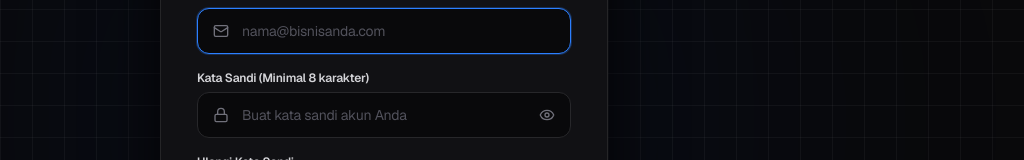
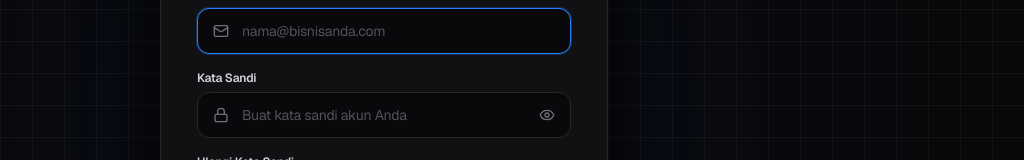
Before and after one commit to agamlatiff/bastion, a React (Vite) app in the folder web/: page /register in a window 1280 px wide. Shown: the part 279-439 px from the top of the page, without its empty margins (256-1280 px from the left). Built offline with nearby package versions, Linux system fonts and the light colour scheme.

Commit message:
feat(auth): implement interactive password strength meter and confirm match indicator in RegisterPage

```diff
--- /dev/null
+++ b/web/src/components/auth/PasswordStrengthMeter.tsx
@@ -0,0 +1,126 @@
+import React from 'react';
+import { Check } from 'lucide-react';
+
+export interface PasswordCriteria {
+    label: string;
+    met: boolean;
+}
+
+export interface PasswordStrengthResult {
+    score: number;
+    label: string;
+    colorClass: string;
+    barColor: string;
+    criteria: PasswordCriteria[];
+}
+
+export const evaluatePasswordStrength = (password: string): PasswordStrengthResult => {
+    const criteria: PasswordCriteria[] = [
+        { label: 'Min. 8 karakter', met: password.length >= 8 },
+        { label: 'Huruf besar & kecil', met: /[a-z]/.test(password) && /[A-Z]/.test(password) },
+        { label: 'Mengandung angka (0-9)', met: /\d/.test(password) },
+        { label: 'Simbol khusus (!@#$...)', met: /[^A-Za-z0-9]/.test(password) },
+    ];
+
+    const passedCount = criteria.filter((c) => c.met).length;
+
+    let score = 0;
+    let label = '';
+    let colorClass = 'text-zinc-500';
+    let barColor = 'bg-zinc-800';
+
+    if (!password) {
+        return { score: 0, label: '', colorClass, barColor, criteria };
+    }
+
+    if (password.length < 8) {
+        score = 1;
+        label = 'Sangat Lemah';
+        colorClass = 'text-rose-400';
+        barColor = 'bg-rose-500';
+    } else if (passedCount === 1) {
+        score = 1;
+        label = 'Lemah';
+        colorClass = 'text-rose-400';
+        barColor = 'bg-rose-500';
+    } else if (passedCount === 2) {
+        score = 2;
+        label = 'Cukup';
+        colorClass = 'text-amber-400';
+        barColor = 'bg-amber-500';
+    } else if (passedCount === 3) {
+        score = 3;
+        label = 'Kuat';
+        colorClass = 'text-emerald-400';
+        barColor = 'bg-emerald-500';
+    } else {
+        score = 4;
+        label = 'Sangat Kuat';
+        colorClass = 'text-emerald-400 font-bold';
+        barColor = 'bg-emerald-400';
+    }
+
+    return { score, label, colorClass, barColor, criteria };
+};
+
+interface PasswordStrengthMeterProps {
+    password: string;
+    className?: string;
+}
+
+export const PasswordStrengthMeter: React.FC<PasswordStrengthMeterProps> = ({
+    password,
+    className = '',
+}) => {
+    if (!password) return null;
+
+    const { score, label, colorClass, barColor, criteria } = evaluatePasswordStrength(password);
+
+    return (
+        <div className={`space-y-2 pt-1 transition-all duration-300 animate-in fade-in slide-in-from-top-1 ${className}`}>
+            {/* 4-Segment Progress Bar & Label */}
+            <div className="flex items-center justify-between gap-3">
+                <div className="flex-1 grid grid-cols-4 gap-1.5 h-1.5">
+                    {[1, 2, 3, 4].map((step) => (
+                        <div
+                            key={step}
+                            className={`h-full rounded-full transition-all duration-300 ${
+                                step <= score ? barColor : 'bg-zinc-800'
+                            }`}
+                        />
+                    ))}
+                </div>
+                <span className={`text-[11px] font-semibold tracking-wide shrink-0 ${colorClass}`}>
+                    {label}
+                </span>
+            </div>
+
+            {/* Dynamic 2-Column Security Checklist */}
+            <div className="grid grid-cols-2 gap-x-3 gap-y-1.5 pt-0.5">
+                {criteria.map((item, idx) => (
+                    <div
+                        key={idx}
+                        className={`flex items-center gap-1.5 text-[11px] transition-colors duration-200 ${
+                            item.met ? 'text-zinc-200 font-medium' : 'text-zinc-500'
+                        }`}
+                    >
+                        <div
+                            className={`w-3.5 h-3.5 rounded-full flex items-center justify-center shrink-0 transition-all ${
+                                item.met
+                                    ? 'bg-emerald-500/20 text-emerald-400 border border-emerald-500/40'
+                                    : 'bg-zinc-900 border border-zinc-800 text-zinc-600'
+                            }`}
+                        >
+                            {item.met ? (
+                                <Check className="w-2.5 h-2.5 stroke-[3]" />
+                            ) : (
+                                <span className="w-1 h-1 rounded-full bg-zinc-600" />
+                            )}
+                        </div>
+                        <span>{item.label}</span>
+                    </div>
+                ))}
+            </div>
+        </div>
+    );
+};
--- a/web/src/pages/RegisterPage.tsx
+++ b/web/src/pages/RegisterPage.tsx
@@ -2,6 +2,7 @@ import React, { useState } from 'react';
 import { Link, useNavigate } from 'react-router-dom';
 import { Mail, Lock, Eye, EyeOff } from 'lucide-react';
 import { BastionLogo } from '../components/common/BastionLogo';
+import { PasswordStrengthMeter } from '../components/auth/PasswordStrengthMeter';
 import { registerApi } from '../features/auth/api';
 import { useAuth } from '../features/auth/useAuth';
 import { normalizeError } from '../lib/error';
@@ -130,7 +131,7 @@ export const RegisterPage: React.FC = () => {
                     {/* Password Input */}
                     <div className="space-y-1.5">
                         <label className="block text-xs font-semibold text-zinc-300">
-                            Kata Sandi (Minimal 8 karakter)
+                            Kata Sandi
                         </label>
                         <div className="relative">
                             <Lock className="w-4 h-4 text-zinc-500 absolute left-3.5 sm:left-4 top-1/2 -translate-y-1/2 pointer-events-none" />
@@ -148,7 +149,7 @@ export const RegisterPage: React.FC = () => {
                             <button
                                 type="button"
                                 onClick={() => setShowPassword(!showPassword)}
-                                className="absolute right-3.5 sm:right-4 top-1/2 -translate-y-1/2 text-zinc-500 hover:text-zinc-300 transition-colors"
+                                className="absolute right-3.5 sm:right-4 top-1/2 -translate-y-1/2 text-zinc-500 hover:text-zinc-300 transition-colors cursor-pointer"
                             >
                                 {showPassword ? <EyeOff className="w-4 h-4" /> : <Eye className="w-4 h-4" />}
                             </button>
@@ -156,13 +157,29 @@ export const RegisterPage: React.FC = () => {
                         {fieldErrors.password && (
                             <p className="text-[11px] text-rose-400 pl-1">{fieldErrors.password}</p>
                         )}
+
+                        {/* Real-time Password Strength Meter */}
+                        <PasswordStrengthMeter password={password} />
                     </div>
 
                     {/* Confirm Password Input */}
                     <div className="space-y-1.5">
-                        <label className="block text-xs font-semibold text-zinc-300">
-                            Ulangi Kata Sandi
-                        </label>
+                        <div className="flex items-center justify-between">
+                            <label className="block text-xs font-semibold text-zinc-300">
+                                Ulangi Kata Sandi
+                            </label>
+                            {confirmPassword.length > 0 && (
+                                <span
+                                    className={`text-[11px] font-medium transition-colors ${
+                                        confirmPassword === password
+                                            ? 'text-emerald-400 font-semibold'
+                                            : 'text-zinc-500'
+                                    }`}
+                                >
+                                    {confirmPassword === password ? '✓ Cocok' : 'Belum cocok'}
+                                </span>
+                            )}
+                        </div>
                         <div className="relative">
                             <Lock className="w-4 h-4 text-zinc-500 absolute left-3.5 sm:left-4 top-1/2 -translate-y-1/2 pointer-events-none" />
                             <input
@@ -174,12 +191,16 @@ export const RegisterPage: React.FC = () => {
                                     if (fieldErrors.confirmPassword) setFieldErrors((prev) => ({ ...prev, confirmPassword: undefined }));
                                 }}
                                 disabled={isSubmitting}
-                                className="w-full py-2.5 sm:py-3 pl-10 sm:pl-11 pr-10 sm:pr-11 rounded-xl bg-[#09090b] border border-zinc-800 text-xs sm:text-sm text-white placeholder:text-zinc-600 focus:outline-none focus:border-blue-500 focus:ring-1 focus:ring-blue-500/25 transition-all"
+                                className={`w-full py-2.5 sm:py-3 pl-10 sm:pl-11 pr-10 sm:pr-11 rounded-xl bg-[#09090b] border text-xs sm:text-sm text-white placeholder:text-zinc-600 focus:outline-none transition-all ${
+                                    confirmPassword.length > 0 && confirmPassword === password
+                                        ? 'border-emerald-500/50 focus:border-emerald-500 focus:ring-1 focus:ring-emerald-500/25'
+                                        : 'border-zinc-800 focus:border-blue-500 focus:ring-1 focus:ring-blue-500/25'
+                                }`}
                             />
                             <button
                                 type="button"
                                 onClick={() => setShowConfirmPassword(!showConfirmPassword)}
-                                className="absolute right-3.5 sm:right-4 top-1/2 -translate-y-1/2 text-zinc-500 hover:text-zinc-300 transition-colors"
+                                className="absolute right-3.5 sm:right-4 top-1/2 -translate-y-1/2 text-zinc-500 hover:text-zinc-300 transition-colors cursor-pointer"
                             >
                                 {showConfirmPassword ? <EyeOff className="w-4 h-4" /> : <Eye className="w-4 h-4" />}
                             </button>
```
